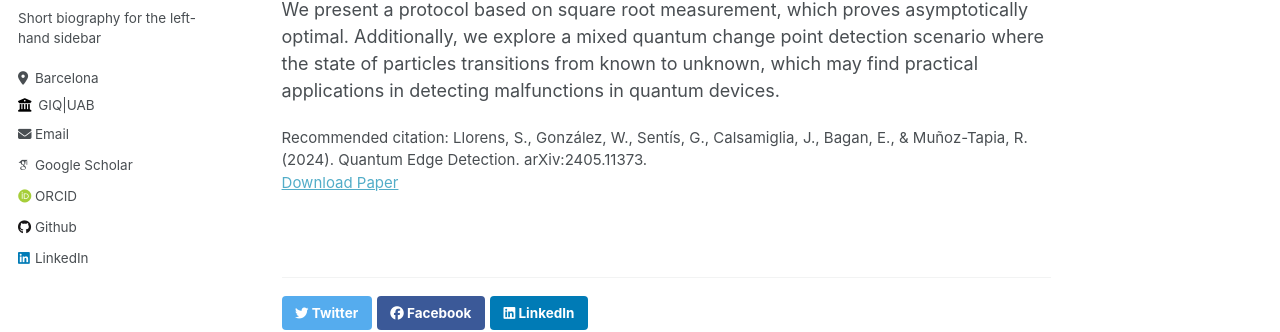
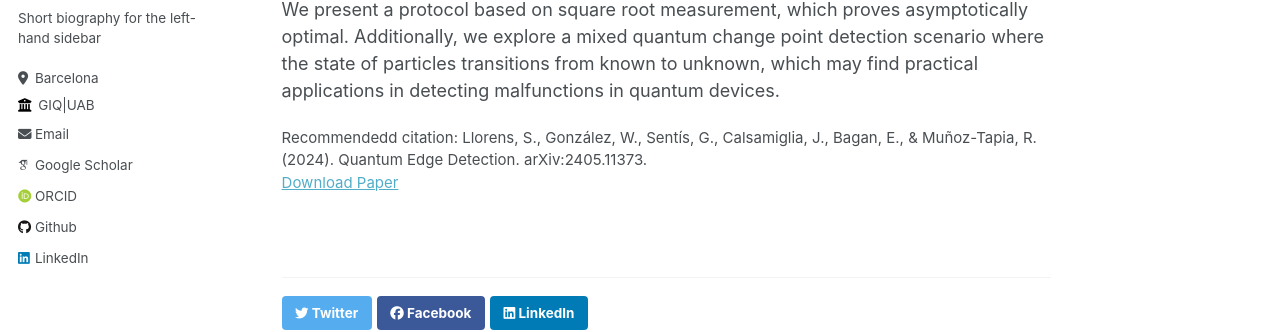
Before and after one commit to SantiagoLlorens/SantiagoLlorens.github.io, a Jekyll site: the page built from _publications/Quantum_edge_detection.md, in a window 1280 px wide and 1212 px high. Shown: the part 369-701 px from the top of the window. Built offline with Jekyll 4.4.1, drawn with Linux system fonts in a browser that asks for light colours; some web fonts are replaced.

Commit message:
Update single.html

```diff
--- a/_layouts/single.html
+++ b/_layouts/single.html
@@ -48,13 +48,13 @@
         {{ content }}
 
         {% if page.citation and page.paperurl and page.slidesurl %}
-          <p style="font-size: smaller">Recommended citation: {{ page.citation }}<br /><a href="{{ page.paperurl }}">Download Paper</a> | <a href="{{ page.slidesurl }}">Download Slides</a></p>
+          <p style="font-size: smaller">Recommendedd citation: {{ page.citation }}<br /><a href="{{ page.paperurl }}">Download Paper</a> | <a href="{{ page.slidesurl }}">Download Slides</a></p>
         {% elsif page.citation and page.paperurl %}
-          <p style="font-size: smaller">Recommended citation: {{ page.citation }}<br /><a href="{{ page.paperurl }}">Download Paper</a></p>
+          <p style="font-size: smaller">Recommendedd citation: {{ page.citation }}<br /><a href="{{ page.paperurl }}">Download Paper</a></p>
         {% elsif page.citation and page.slidesurl %}
-          <p style="font-size: smaller">Recommended citation: {{ page.citation }}<br /><a href="{{ page.slidesurl }}">Download Slides</a></p>
+          <p style="font-size: smaller">Recommendedd citation: {{ page.citation }}<br /><a href="{{ page.slidesurl }}">Download Slides</a></p>
         {% elsif page.citation %}
-          <p style="font-size: smaller">Recommended citation: {{ page.citation }}</p>
+          <p style="font-size: smaller">Recommendedd citation: {{ page.citation }}</p>
         {% elsif page.slidesurl %}
           <p style="font-size: smaller"><a href="{{ page.slidesurl }}">Download Slides</a></p>
         {% endif %}
```
